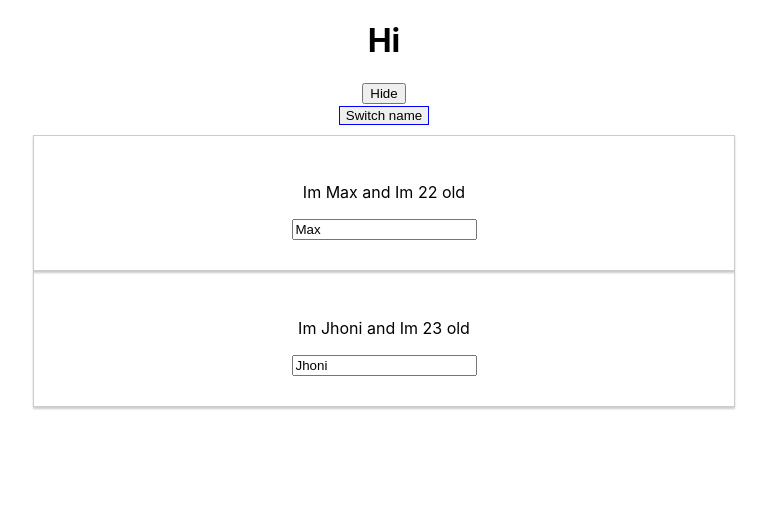
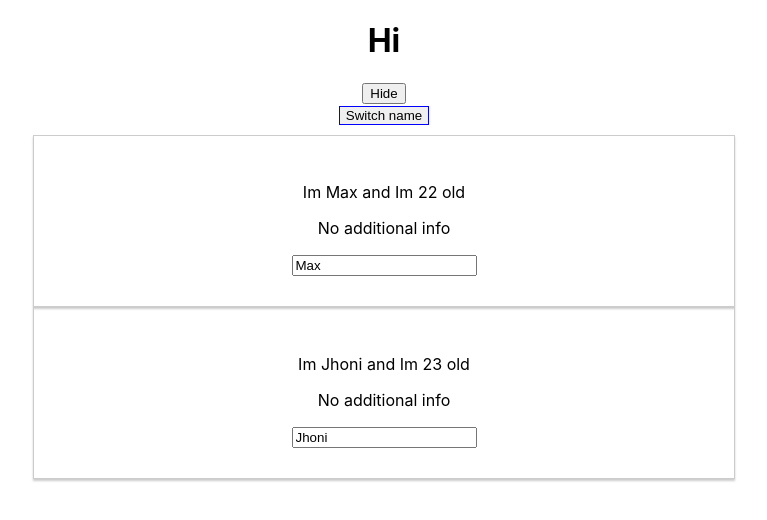
Before and after one commit to jhonatanfaber/React, a React (Create React App) app in the folder exercises/ex1_basicsyntax/: page / in a window 1280 px wide. Both pictures are taken after a click on the button "Show". Shown: the top 520 px of the page, without its empty margins (256-1023 px from the left). Built offline with nearby package versions, Linux system fonts and the light colour scheme.

Commit message:
bind passing params to function

```diff
--- a/exercises/ex1_basicsyntax/src/App.js
+++ b/exercises/ex1_basicsyntax/src/App.js
@@ -20,6 +20,19 @@ class App extends Component {
       ]
     })
   }
+
+  switchNameHandler = (id, event) => {
+    const personIndex = this.state.people.findIndex(p => p.id == id)
+    const person = { ...this.state.people[personIndex] }
+    person.name = event.target.value
+
+    const people = [... this.state.people]
+    people[personIndex] = person
+
+    this.setState({people: people })
+  }
+
+
 
   toggleHandler = () => {
     this.setState({
@@ -47,7 +60,14 @@ class App extends Component {
         <div>
           <button style={style} onClick={this.switchHandler}> Switch name</button>
           {this.state.people.map((person, index) => {
-            return <Person name={person.name} age={person.age} key={person.id} delete={this.deleteItem.bind(this, index)}> </Person>
+            return <Person
+              name={person.name}
+              age={person.age}
+              key={person.id}
+              delete={this.deleteItem.bind(this, index)}
+              changeName={this.switchNameHandler.bind(this, person.id)}
+            >
+            </Person>
           })}
         </div>
       )
--- a/exercises/ex1_basicsyntax/src/Person/person.js
+++ b/exercises/ex1_basicsyntax/src/Person/person.js
@@ -3,10 +3,10 @@ import './person.css';
 
 const person = (props) => {
     return (
-        <div className="person" onClick={props.delete}>
-            <p> Im {props.name} and Im {props.age} old </p>
+        <div className="person" >
+            <p onClick={props.delete}> Im {props.name} and Im {props.age} old </p>
             <p> {props.children ? props.children: "No additional info"}</p>
-            <input type="text" onChange={props.change} value={props.name}/>
+            <input type="text" onChange={props.changeName} value={props.name}/>
         </div>
     )
 }
```
